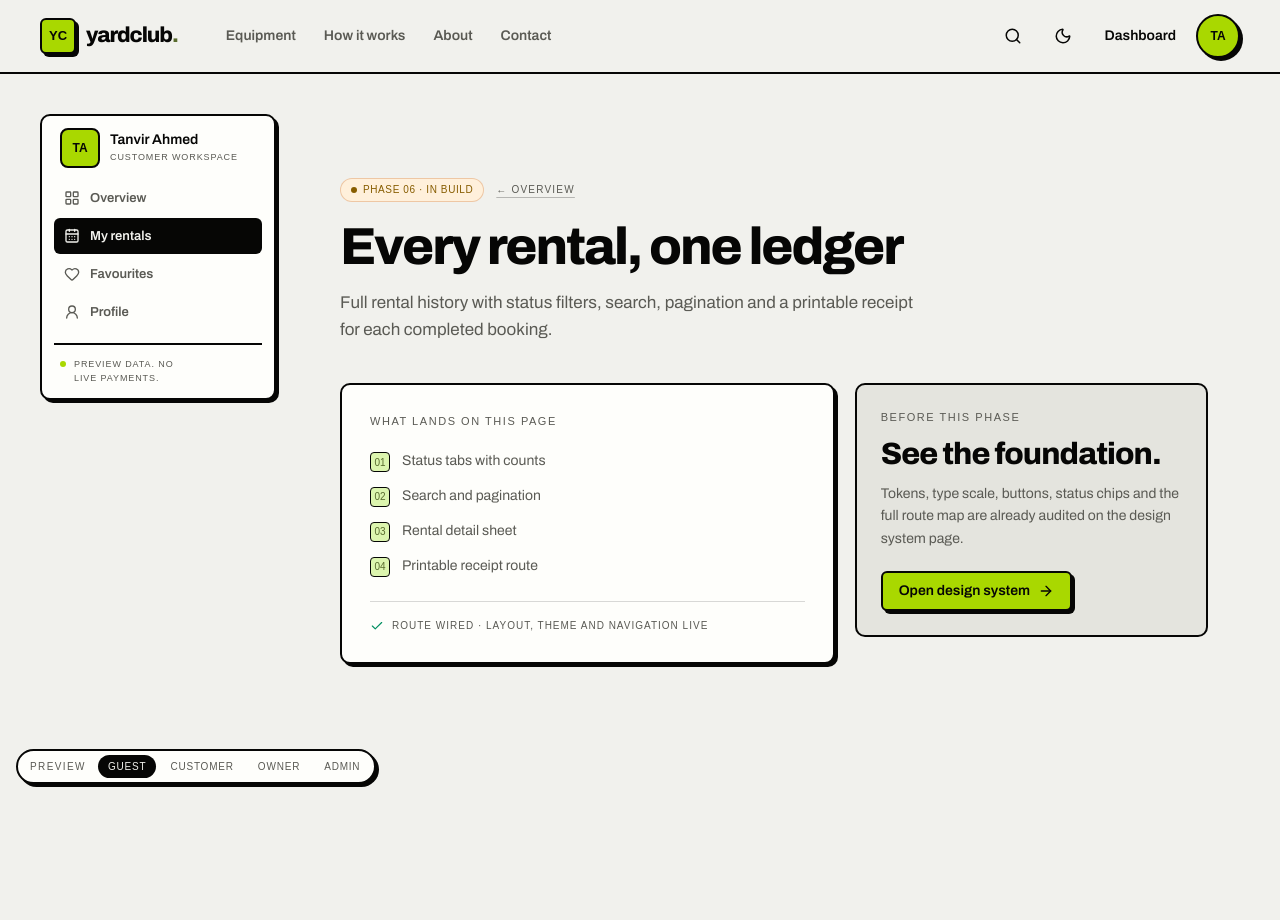
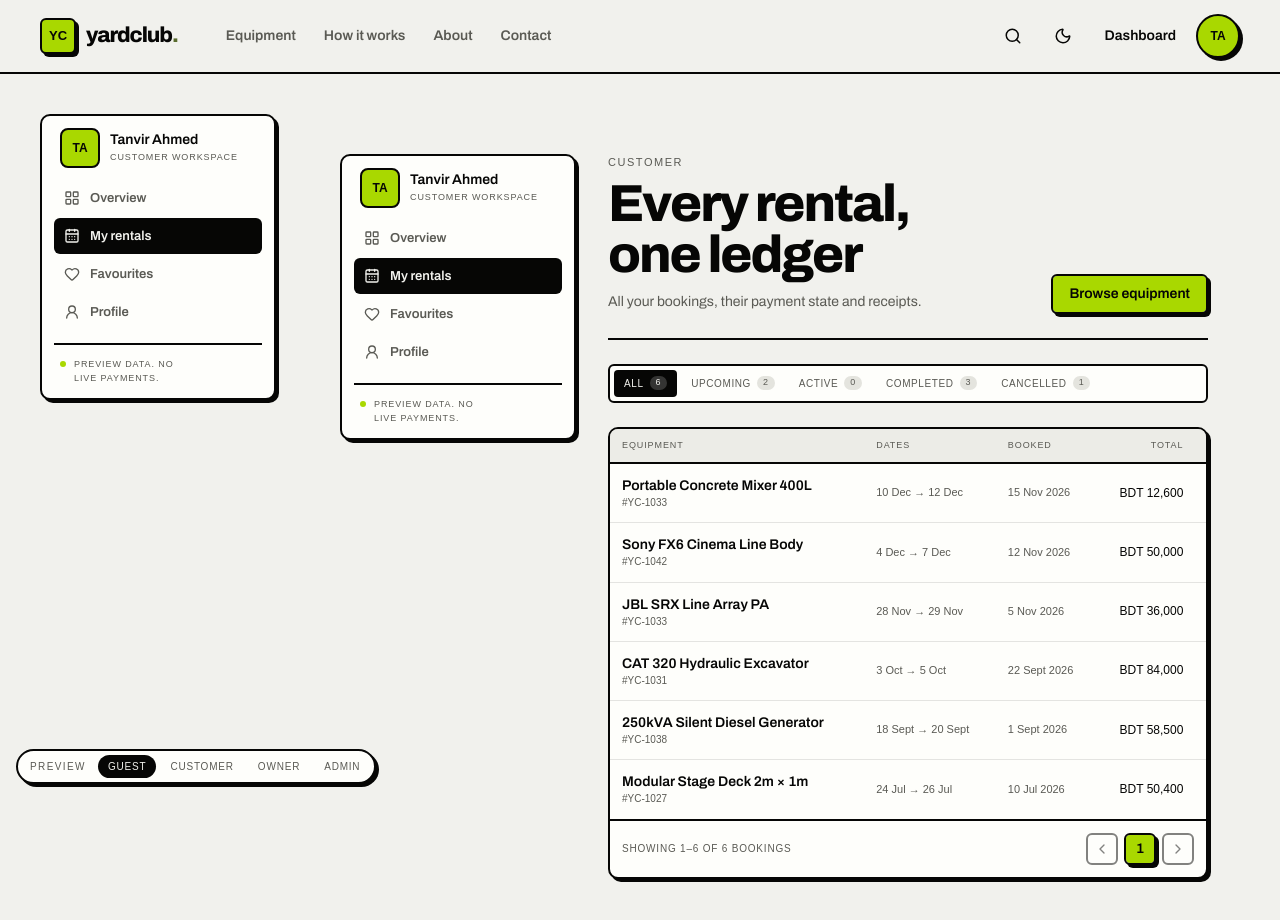
Before and after one commit to Srabon-bot/yard-club-client, a Next.js app: page /dashboard/rentals in a window 1280 px wide. Shown: the top 920 px of the page. Before the commit the page ends 800 px from the top, so only its background shows below. Built offline with nearby package versions, Linux system fonts and the light colour scheme; a web font is replaced by a local one.

Commit message:
feat: build customer rentals table

```diff
--- a/src/app/(dashboard)/dashboard/rentals/page.tsx
+++ b/src/app/(dashboard)/dashboard/rentals/page.tsx
@@ -1,21 +1,157 @@
 import type { Metadata } from "next";
-import { PhasePlaceholder } from "@/components/site/phase-placeholder";
+import Link from "next/link";
+import { ShoppingBag } from "lucide-react";
+import { DashboardShell } from "@/components/dashboard/dashboard-shell";
+import {
+  BookingStatusBadge,
+  DashboardHeading,
+  DataTable,
+  EmptyState,
+  FilterTabs,
+  Panel,
+  PaymentStatusBadge,
+  TablePager,
+} from "@/components/dashboard/parts";
+import { Button } from "@/components/ui/button";
+import {
+  getBookingStats,
+  getCustomerBookings,
+} from "@/lib/data/bookings";
+import { formatBDT, formatDate, formatShortDate } from "@/lib/format";
+import type { BookingStatus } from "@/lib/types";
 
-export const metadata: Metadata = { title: 'My rentals' };
+export const metadata: Metadata = { title: "My rentals" };
 
-export default function Page() {
+const PER_PAGE = 8;
+
+export default async function CustomerRentalsPage({
+  searchParams,
+}: PageProps<"/dashboard/rentals">) {
+  const sp = await searchParams;
+  const rawStatus = typeof sp.status === "string" ? sp.status : "all";
+  const status = rawStatus as BookingStatus | "all";
+  const page = Math.max(1, Number(sp.page ?? "1"));
+
+  const [allBookings, stats] = await Promise.all([
+    getCustomerBookings("u-01"),
+    getBookingStats({ customerId: "u-01" }),
+  ]);
+
+  const filtered =
+    status === "all"
+      ? allBookings
+      : allBookings.filter((b) => b.bookingStatus === status);
+
+  const totalPages = Math.max(1, Math.ceil(filtered.length / PER_PAGE));
+  const safePage = Math.min(page, totalPages);
+  const rows = filtered.slice((safePage - 1) * PER_PAGE, safePage * PER_PAGE);
+
+  const statusParam = status === "all" ? undefined : status;
+
   return (
-    <PhasePlaceholder
-      phase="06"
-      title='Every rental, one ledger'
-      description='Full rental history with status filters, search, pagination and a printable receipt for each completed booking.'
-      sections={[
-      'Status tabs with counts',
-      'Search and pagination',
-      'Rental detail sheet',
-      'Printable receipt route',
-      ]}
-      parent={{ label: 'Overview', href: '/dashboard' }}
-    />
+    <DashboardShell>
+      <div className="grid gap-6">
+        <DashboardHeading
+          eyebrow="Customer"
+          title="Every rental, one ledger"
+          description="All your bookings, their payment state and receipts."
+          actions={
+            <Button asChild>
+              <Link href="/equipment">Browse equipment</Link>
+            </Button>
+          }
+        />
+
+        <FilterTabs
+          options={[
+            { value: "all", label: "All", count: allBookings.length },
+            { value: "upcoming", label: "Upcoming", count: stats.upcoming },
+            { value: "active", label: "Active", count: stats.active },
+            { value: "completed", label: "Completed", count: stats.completed },
+            { value: "cancelled", label: "Cancelled", count: stats.cancelled },
+          ]}
+          current={status}
+          basePath="/dashboard/rentals"
+          label="Filter by status"
+        />
+
+        {rows.length === 0 ? (
+          <EmptyState
+            icon={ShoppingBag}
+            title="No rentals found"
+            description={
+              status === "all"
+                ? "You have not made any bookings yet."
+                : `No ${status} bookings.`
+            }
+            action={
+              status === "all" ? (
+                <Button asChild>
+                  <Link href="/equipment">Browse equipment</Link>
+                </Button>
+              ) : undefined
+            }
+          />
+        ) : (
+          <DataTable
+            minWidth={860}
+            head={[
+              { label: "Equipment" },
+              { label: "Dates" },
+              { label: "Booked" },
+              { label: "Total", align: "right" },
+              { label: "Payment" },
+              { label: "Status" },
+            ]}
+            footer={
+              <TablePager
+                page={safePage}
+                totalPages={totalPages}
+                total={filtered.length}
+                perPage={PER_PAGE}
+                basePath="/dashboard/rentals"
+                params={{ status: statusParam }}
+                noun="bookings"
+              />
+            }
+          >
+            {rows.map((b) => (
+              <tr
+                key={b.id}
+                className="border-b border-ink/10 text-sm last:border-b-0 hover:bg-secondary/40"
+              >
+                <td className="px-3 py-3">
+                  <Link
+                    href={`/equipment/${b.equipmentId}`}
+                    className="font-semibold hover:underline"
+                  >
+                    {b.equipment?.name ?? "—"}
+                  </Link>
+                  <p className="font-mono text-[10px] text-ink-soft">
+                    #{b.id}
+                  </p>
+                </td>
+                <td className="whitespace-nowrap px-3 py-3 font-mono text-[11px] text-ink-soft">
+                  {formatShortDate(b.startDate)} →{" "}
+                  {formatShortDate(b.endDate)}
+                </td>
+                <td className="px-3 py-3 font-mono text-[11px] text-ink-soft">
+                  {formatDate(b.createdAt)}
+                </td>
+                <td className="px-3 py-3 text-right font-mono text-[12px] tabular-nums">
+                  {formatBDT(b.total)}
+                </td>
+                <td className="px-3 py-3">
+                  <PaymentStatusBadge status={b.paymentStatus} />
+                </td>
+                <td className="px-3 py-3">
+                  <BookingStatusBadge status={b.bookingStatus} />
+                </td>
+              </tr>
+            ))}
+          </DataTable>
+        )}
+      </div>
+    </DashboardShell>
   );
 }
```
